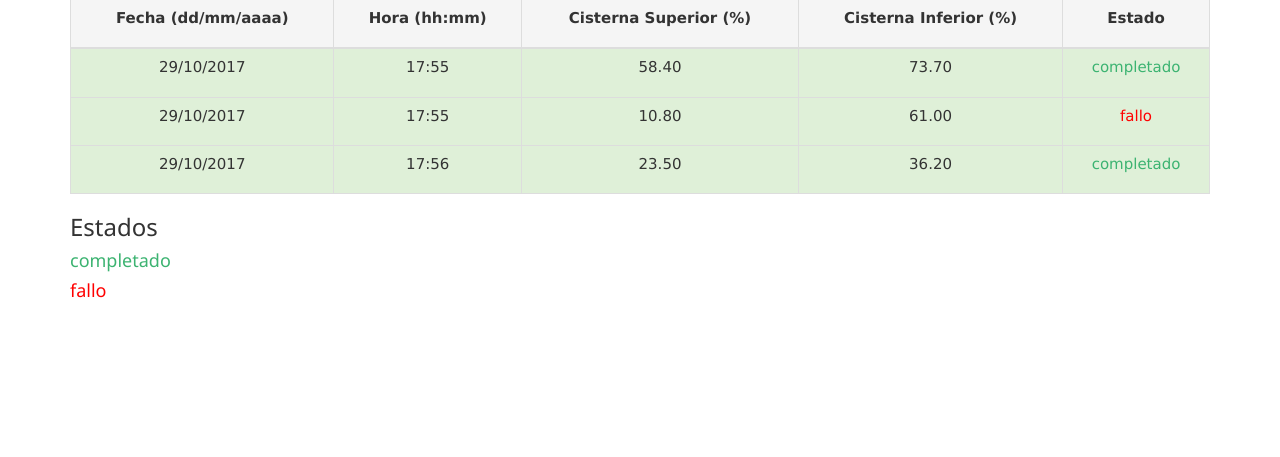
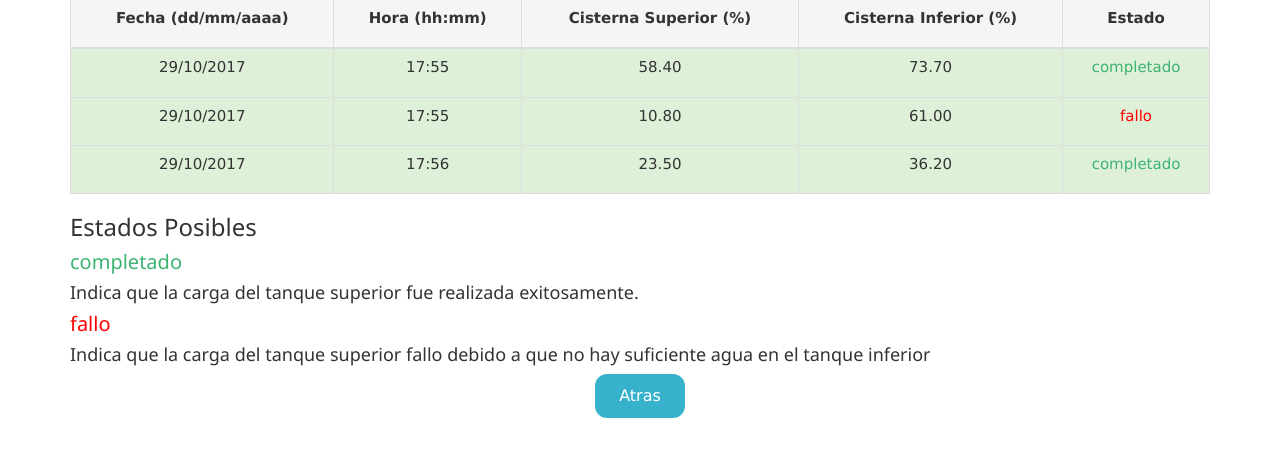
Before and after one commit to NicoPalazzesi/Cisterna-Autom-tica, a Flask app: page /history in a window 1280 px wide. Shown: the part 140-597 px from the top of the page. Run offline with Flask 2, Linux system fonts and the light colour scheme; some libraries are stand-ins or nearby versions.

Commit message:
boton atras - estado bomba en index

```diff
--- a/app.py
+++ b/app.py
@@ -6,7 +6,7 @@ app = Flask(__name__)
 def index():
 	porcentajeTanqueArriba=0
 	porcentajeTanqueAbajo=0
-
+	estado="reposo"
 	# def setPorcentajeTanqueArriba( valor ):
 	# 	print  porcentajeTanqueArriba
 	# 	global porcentajeTanqueArriba
@@ -19,7 +19,7 @@ def index():
 	# 	porcentajeTanqueAbajo = valor
 	# 	return;
 
-	return render_template('index.html', tanqueArriba=porcentajeTanqueArriba, tanqueAbajo=porcentajeTanqueAbajo)
+	return render_template('index.html', tanqueArriba=porcentajeTanqueArriba, tanqueAbajo=porcentajeTanqueAbajo, estado=estado)
 
 @app.route('/history')
 def history():
--- a/templates/history.html
+++ b/templates/history.html
@@ -53,10 +53,17 @@
 			</table>
 
 			<div class="widget-header">
-    			<h3><p class="text-left">Estados</p></h3>
-    			<h5 style="color:MediumSeaGreen">completado</h5>
-    			<h5 style="color:Red">fallo</h5>
+    			<h3><p class="text-left">Estados Posibles</p></h3>
+    			<h4 style="color:MediumSeaGreen">completado</h4>
+    			<h5>Indica que la carga del tanque superior fue realizada exitosamente.</h5>
+    			<h4 style="color:Red">fallo</h4>
+    			<h5>Indica que la carga del tanque superior fallo debido a que no hay suficiente agua en el tanque inferior</h5>
  			</div>
+ 			<div class="w3-row-padding", align="center">
+				<form method="get" action="/">
+					<button type="submit", class="button">Atras</button>
+				</form>
+			</div>
 		</div>
 	</body>
 </html>
--- a/templates/index.html
+++ b/templates/index.html
@@ -40,7 +40,11 @@
   					</div>
 				</div>
 				<div class="w3-third", align="center">
-					<h4>Cisterna en Reposo</h4>
+					{% if estado == "reposo": %}
+						<h4>Cisterna en Reposo</h4>
+					{% else: %}
+						<h4>Cisterna en funcionamiento</h4>
+					{% endif %}
 					<p></p>
 					<p></p>
 				</div>
```
